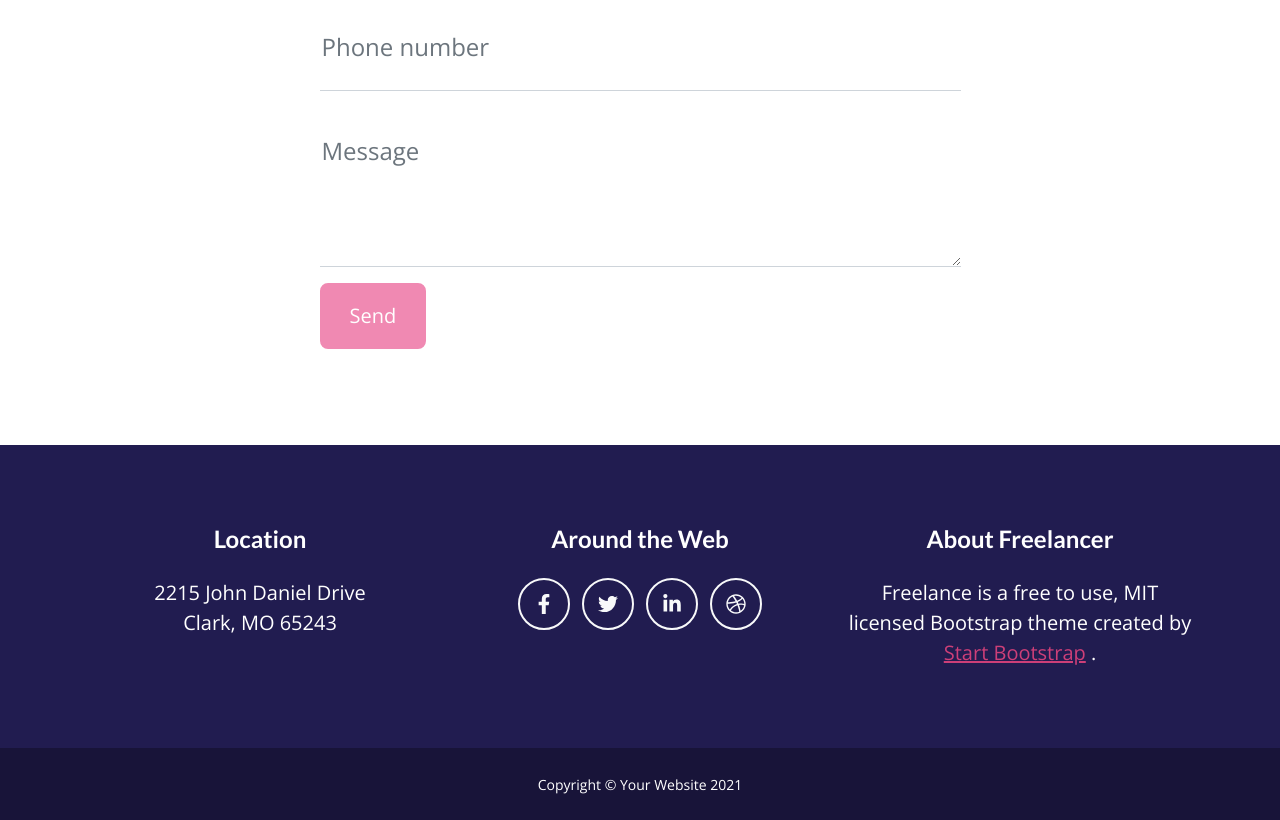
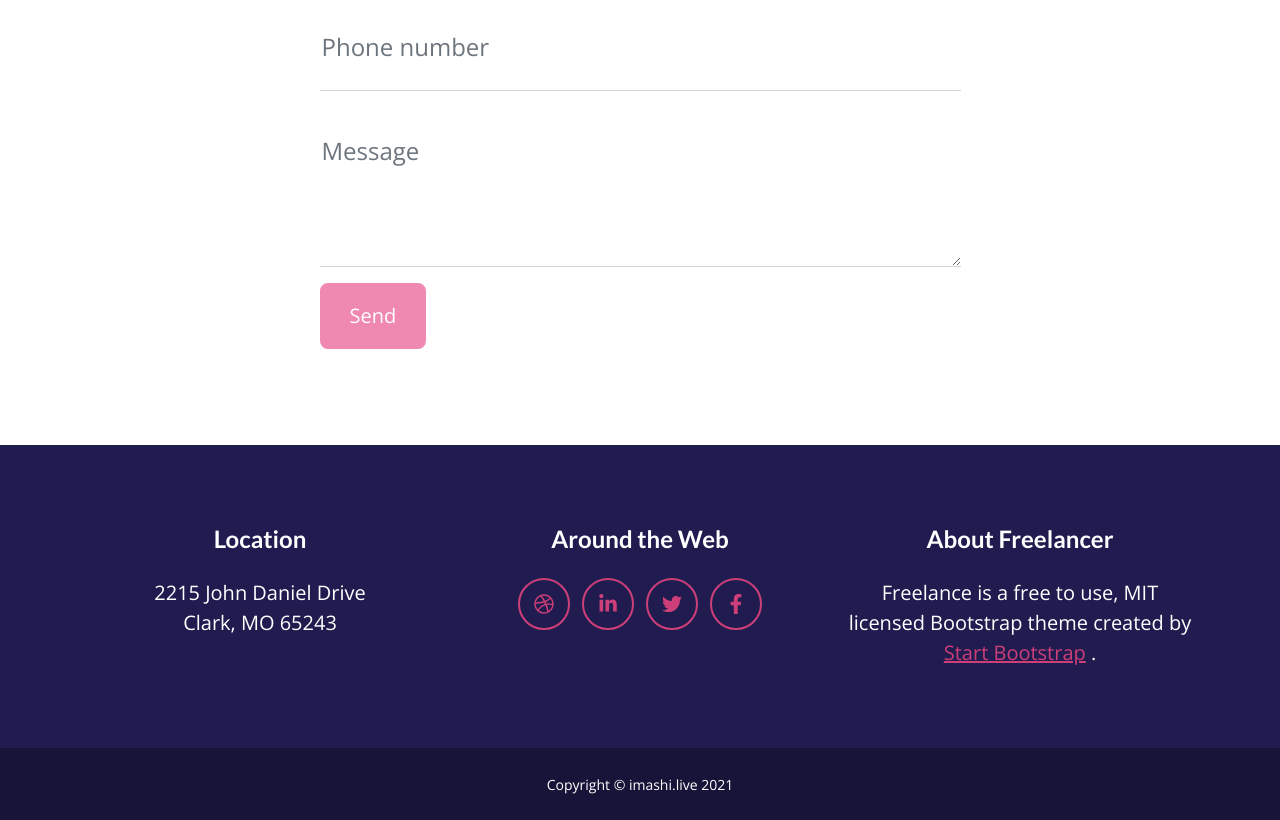
Before and after one commit to ImashiAD/Imashiad.github.io, a plain HTML site: page index.html in a window 1280 px wide. Shown: the part 2796-3616 px from the top of the page. Drawn offline with nearby package versions, Linux system fonts and the light colour scheme; files whose address does not match are found by name.

Commit message:
social media links added

```diff
--- a/index.html
+++ b/index.html
@@ -271,12 +271,16 @@
                 <!-- Footer Social Icons-->
                 <div class="col-lg-4 mb-5 mb-lg-0">
                     <h4 class="text-uppercase mb-4">Around the Web</h4>
-                    <a class="btn btn-outline-light btn-social mx-1" href="#!"><i
+                    <a class="btn btn-outline-primary btn-social mx-1" href="https://dribbble.com/imashi"><i
+                            class="fab fa-fw fa-dribbble"></i></a>
+                    <a class="btn btn-outline-primary btn-social mx-1"
+                        href="https://www.linkedin.com/in/imashi-dissanayake/"><i
+                            class="fab fa-fw fa-linkedin-in"></i></a>
+                    <a class="btn btn-outline-primary btn-social mx-1" href="https://twitter.com/Imashi921"><i
+                            class="fab fa-fw fa-twitter"></i></a>
+                    <a class="btn btn-outline-primary  btn-social mx-1"
+                        href="https://www.facebook.com/imashi.dissanayake.549/"><i
                             class="fab fa-fw fa-facebook-f"></i></a>
-                    <a class="btn btn-outline-light btn-social mx-1" href="#!"><i class="fab fa-fw fa-twitter"></i></a>
-                    <a class="btn btn-outline-light btn-social mx-1" href="#!"><i
-                            class="fab fa-fw fa-linkedin-in"></i></a>
-                    <a class="btn btn-outline-light btn-social mx-1" href="#!"><i class="fab fa-fw fa-dribbble"></i></a>
                 </div>
                 <!-- Footer About Text-->
                 <div class="col-lg-4">
@@ -292,7 +296,7 @@
     </footer>
     <!-- Copyright Section-->
     <div class="copyright py-4 text-center text-white">
-        <div class="container"><small>Copyright &copy; Your Website 2021</small></div>
+        <div class="container"><small>Copyright &copy; imashi.live 2021</small></div>
     </div>
     <!-- Portfolio Modals-->
     <!-- Portfolio Modal 1-->
```
Also changed, not shown: css/styles.css.
